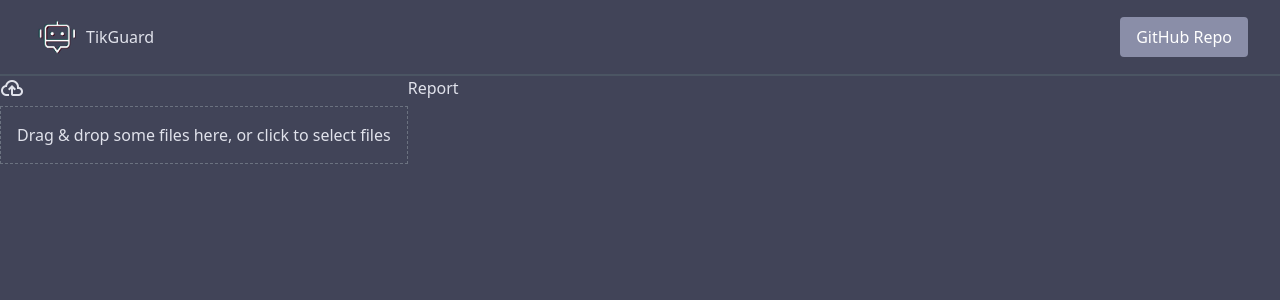
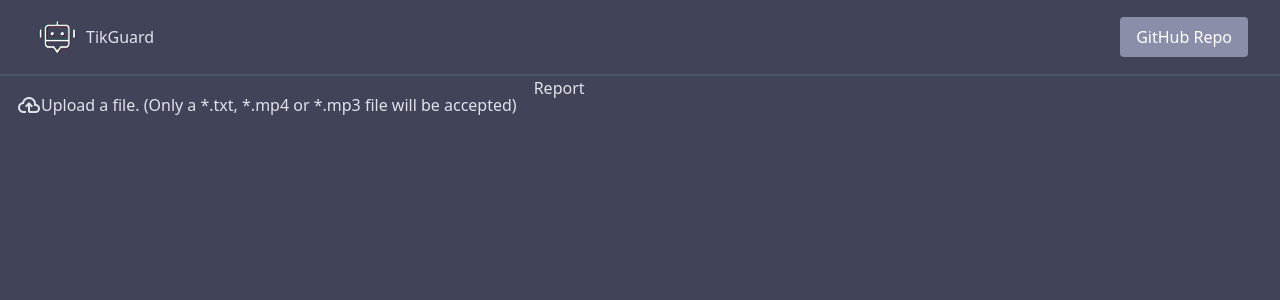
Before and after one commit to minhvyha/TikGuard, a Next.js app in the folder tikguard/: page /expertai in a window 1280 px wide. Shown: the top 300 px of the page. Built offline with nearby package versions, Linux system fonts and the light colour scheme; what @expertai/nlapi would draw is missing.

Commit message:
Refactor DropZone component, update drag and drop message

```diff
--- a/tikguard/app/context.tsx
+++ b/tikguard/app/context.tsx
@@ -1,8 +1,17 @@
 "use client";
 
 import { ThemeProvider, createTheme } from "@mui/material";
-import React from "react";
+import {create} from 'zustand';
 
+interface pageState{
+  text:string
+  setText: (text:string) => void
+}
+
+export const useStore = create<pageState>((set) => ({
+  text: "why are you so dumb, you can't even reach the top shelf.",
+  setText: (text) => set({text})
+}))
 const darkTheme = createTheme({
   palette: {
     mode: 'dark',
--- a/tikguard/app/expertai/page.tsx
+++ b/tikguard/app/expertai/page.tsx
@@ -1,14 +1,15 @@
-'use client';
 import React from 'react';
+
 import { NLClient } from '@expertai/nlapi';
 import { Language } from '@expertai/nlapi';
 import DropZone from '@/components/DropZone';
 import Report from '@/components/Report';
 var nlClient = new NLClient();
 
-var text = "why are you so dumb, you can't even reach the top shelf.";
+
 
 const page = () => {
+
   // console.log(process.env.EAI_USERNAME)
   // console.log(process.env.EAI_PASSWORD)
   // nlClient.detect(text, {
@@ -20,9 +21,7 @@ const page = () => {
   return (
     <div className="flex flex-row">
       <div>
-      <span className="material-symbols-outlined">
-backup
-</span>
+
         <DropZone />
       </div>
       <Report />
--- a/tikguard/app/layout.tsx
+++ b/tikguard/app/layout.tsx
@@ -25,11 +25,13 @@ export default function RootLayout({
           href="https://fonts.googleapis.com/css2?family=Material+Symbols+Outlined:opsz,wght,FILL,GRAD@24,400,0,0"
         />
       </head>
+      <ContextProviders>
       <body className="bg-background-700 text-text-100 inter">
         <Nav />
 
-        <ContextProviders>{children}</ContextProviders>
+        {children}
       </body>
+      </ContextProviders>
     </html>
   );
 }
--- a/tikguard/components/DropZone.tsx
+++ b/tikguard/components/DropZone.tsx
@@ -1,20 +1,31 @@
+'use client';
 import React, { useCallback } from 'react';
 import { useDropzone } from 'react-dropzone';
-
+import { useStore } from '@/app/context';
 const DropZone = () => {
+  const {text} = useStore()
   const onDrop = useCallback((acceptedFiles: File[]) => {
     // Do something with the files
   }, []);
-  const { getRootProps, getInputProps, isDragActive } = useDropzone({ onDrop });
+  const { getRootProps,acceptedFiles, getInputProps, isDragActive } = useDropzone({ onDrop, maxFiles: 1,maxSize:5000000, accept:{
+"text/plain": [".txt"],
+"audio/mpeg": [".mp3"],
+"video/mp4": [".mp4"],
+
+  }});
+  console.log(text)
+  console.log(acceptedFiles)
 
   return (
     <div
       {...getRootProps()}
-      className={`border-dashed border border-gray-500 p-4 text-center cursor-pointer ${isDragActive ? 'border-green-500' : ''}`}
+      className={`border-dashed border p-4 text-center cursor-pointer flex flex-row ${isDragActive ? 'border-green-500 ' : 'border-transparent'}`}
     >
       <input {...getInputProps()} />
-
-        <p>Drag & drop some files here, or click to select files</p>
+      <span className="material-symbols-outlined">
+backup
+</span>
+        <p>Upload a file. (Only a *.txt, *.mp4 or *.mp3 file will be accepted)</p>
 
     </div>
   );
--- a/tikguard/package.json
+++ b/tikguard/package.json
@@ -16,7 +16,8 @@
     "next": "14.2.3",
     "react": "^18",
     "react-dom": "^18",
-    "react-dropzone": "^14.2.3"
+    "react-dropzone": "^14.2.3",
+    "zustand": "^4.5.2"
   },
   "devDependencies": {
     "@types/node": "^20",
```
Also changed, not shown: tikguard/test1.js (added, +62 -0 lines), 1 other file (tests, documents, lock files or other folders).
